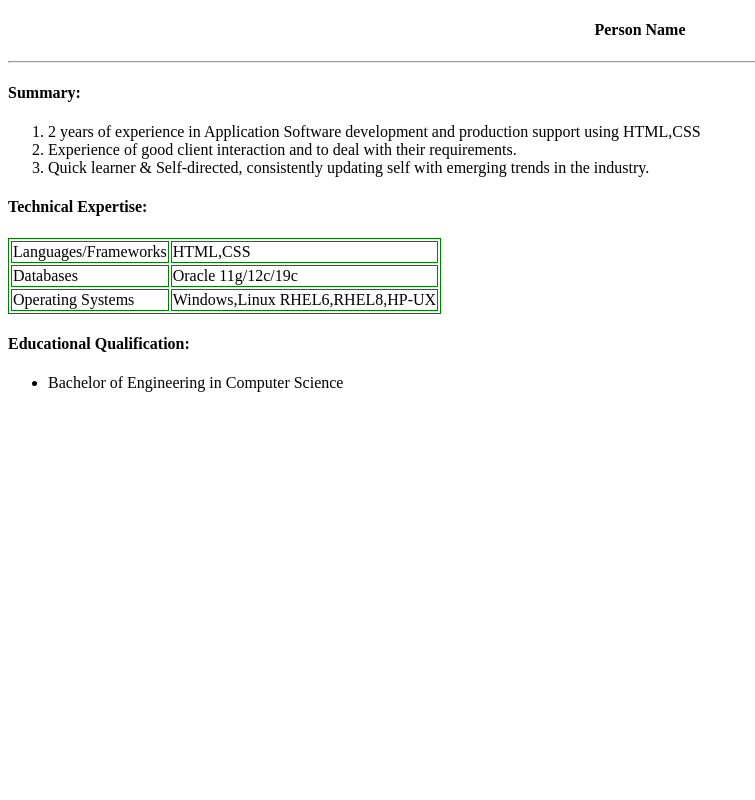
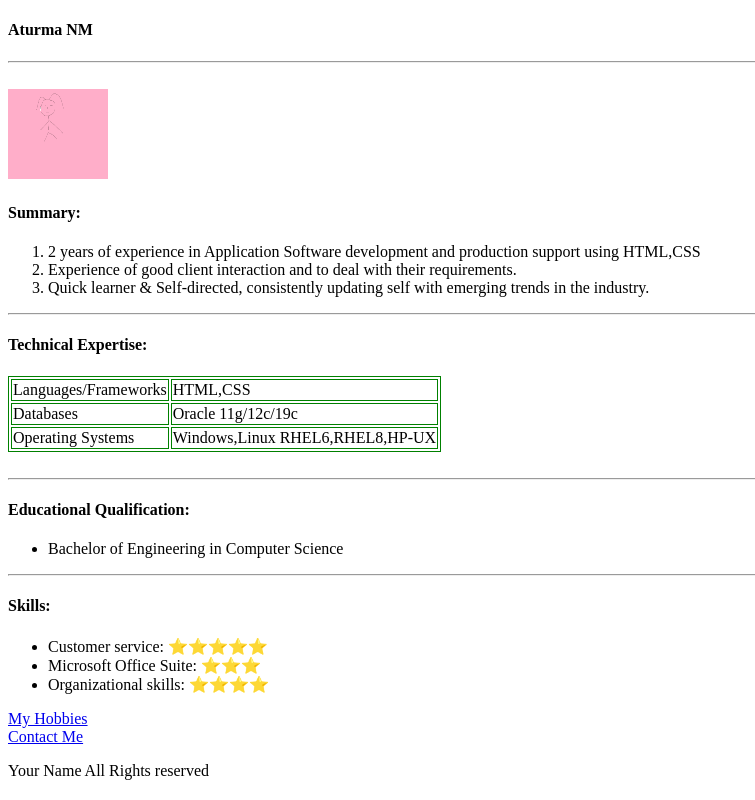
Before and after one commit to Amrutamn/OnlineResumeSample, a plain HTML site: page index.html in a window 1280 px wide. Shown: the whole page, without its empty margins (0-755 px from the left). Drawn offline with Linux system fonts and the light colour scheme.

Commit message:
Add files via upload

```diff
--- a/index.html
+++ b/index.html
@@ -1,10 +1,14 @@
 <!DOCTYPE html>
 <head>
-    <title>Sample Resume</title>
+    <title>My Resume</title>
 </head>
 <body>
-    <center> <h4>Person Name</h4></center>
+    <left> <h4>Aturma NM</h4></left>
+
     <hr>
+    <br>
+
+    <img src="./mypic.jpg" width="100" height="90">
 <h4>Summary:</h4>
 <p>
 <ol>
@@ -14,8 +18,7 @@
 <li>Quick learner & Self-directed, consistently updating self with emerging trends in the industry.</li>
 
 </ol>
-</p>
-
+<hr>
 <h4>Technical Expertise:</h4>
 
 
@@ -43,10 +46,30 @@
  </tr>
 
  </table>
+</body>
+ <br>
+ <hr>
  <h4>Educational Qualification:</h4>
  <ul>
     <li>Bachelor of Engineering in Computer Science </li>
  </ul>
 
 
+</p>
+<hr>
+<p>
+    <h4>Skills:</h4>
+<ul>
+<li>Customer service: ⭐️⭐️⭐️⭐️⭐️</li>
+<li>Microsoft Office Suite: ⭐️⭐️⭐️</li>
+<li>Organizational skills: ⭐️⭐️⭐️⭐️</li>
+</ul>
+</p>
+<a href="./hobbies.html">My Hobbies</a><br>
+<a href="./Contacts.html">Contact Me</a>
+ <footer>
+    <p>Your Name  All Rights reserved</p>
+  </footer>
+</article>
+
 </body>
```
Also changed, not shown: Contacts.html (added, +7 -0 lines), hobbies.html (added, +8 -0 lines), mypic.jpg (added).
